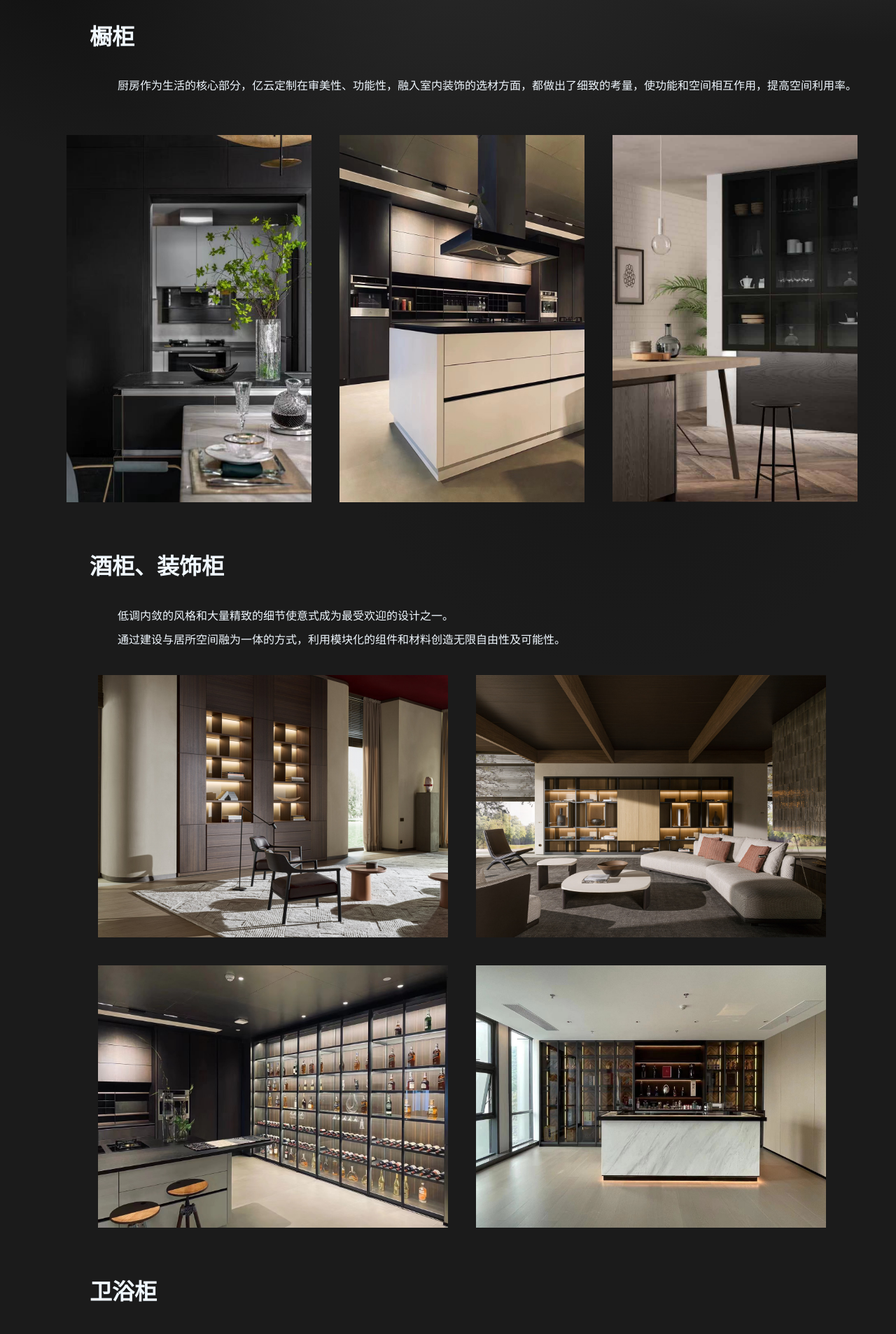
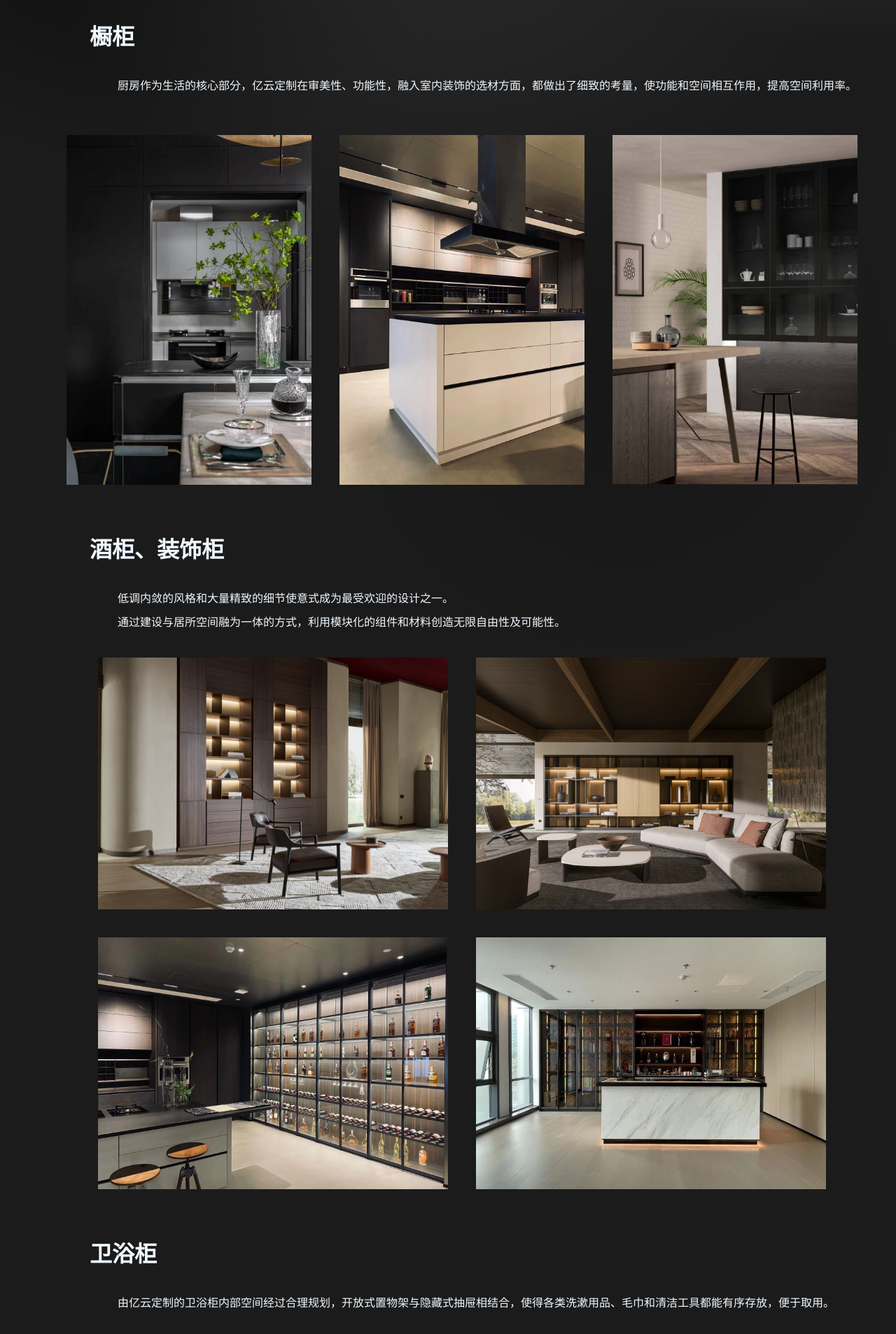
Before and after one commit to yifan503/ycloud, a Next.js app: page /cabinet in a window 1280 px wide. Shown: the part 660-2567 px from the top of the page at 70% size. Built offline with nearby package versions, Linux system fonts and the light colour scheme.

Commit message:
cabinet page anim

```diff
--- a/src/app/cabinet/cabinet.module.css
+++ b/src/app/cabinet/cabinet.module.css
@@ -45,6 +45,7 @@
     flex-direction: row;
     padding: 20px 0 0 40px;
     justify-content: center;
+    align-items: center;
 }
 
 .column{
@@ -53,9 +54,9 @@
 }
 
 .img{
-    width: 350px;
-    height: auto;
-    padding: 40px 20px 0 20px;
+    width: 100%;
+    height: 100%;
+    /* padding: 40px 20px 0 20px; */
     transition: transform 1s ease;
 }
 
@@ -63,15 +64,6 @@
     transform: scale(1.1);
 }
 
-.img_gradevin{
-    width: 500px;
-    padding: 20px 20px 0 20px;
-}
-
-/* .text{
-    display: flex;
-    flex-direction: column;
-} */
 .text{
     margin-top: 20px;
     padding-left: 30px;
@@ -92,8 +84,16 @@
     font-size: 32px;
 }
 
-.img_2{
+.anim_container{
+    width: 350px;
+    height: 500px;
+    margin: 40px 20px 0 20px;
+    overflow: hidden;
+}
+
+.anim_gradevin{
     width: 500px;
-    height: auto;
-    padding: 40px 20px 0 20px;
+    height: 360px;
+    margin: 20px 20px 0 20px;
+    overflow: hidden;
 }
--- a/src/app/cabinet/page.js
+++ b/src/app/cabinet/page.js
@@ -13,22 +13,22 @@ export default function Cabinet() {
                         <p className={styles.intro}>意式储物柜将传统杂物储藏空间，置于日常生活中更加触手可及的地方管理储物空间秩序。</p>
                     </div>
                 </div>
-                {/* <div className={styles.row}>
-                    <img src='/image/cabinet3.png' alt='wardrobes' className={styles.head_img} />
-                    <div className={styles.text}>
-                        <h1>柜体定制</h1>
-                        <p>有条不紊、抛却繁杂是所有人都向往的井然有序的生活。</p>
-                        <p>意式储物柜将传统杂物储藏空间，置于日常生活中更加触手可及的地方管理储物空间秩序。</p>
-                    </div>
-                </div> */}
                 <div className={styles.intro_text_container}>
                     <h2 className={styles.sub_title}>橱柜</h2>
                     <div className={styles.intro_text}>厨房作为生活的核心部分，亿云定制在审美性、功能性，融入室内装饰的选材方面，都做出了细致的考量，使功能和空间相互作用，提高空间利用率。</div>
                 </div>
                 <div className={styles.row}>
-                    <img src='/image/cupboard3.jpg' alt='wardrobes' className={styles.img} />
-                    <img src='/image/cupboard4.jpg' alt='wardrobes' className={styles.img} />
-                    <img src='/image/cupboard5.png' alt='wardrobes' className={styles.img} />
+                    <div className={styles.anim_container}>
+                        <img src='/image/cupboard3.jpg' alt='wardrobes' className={styles.img} />
+                    </div>
+                    <div className={styles.anim_container}>
+                        <img src='/image/cupboard4.jpg' alt='wardrobes' className={styles.img} />
+                    </div>
+                    <div className={styles.anim_container}>
+                        <img src='/image/cupboard5.png' alt='wardrobes' className={styles.img} />
+                    </div>
+                    {/* <img src='/image/cupboard4.jpg' alt='wardrobes' className={styles.img} />
+                    <img src='/image/cupboard5.png' alt='wardrobes' className={styles.img} /> */}
 
                 </div>
                 <div className={styles.intro_text_container}>
@@ -37,22 +37,34 @@ export default function Cabinet() {
                     <div className={styles.intro_text} > 通过建设与居所空间融为一体的方式，利用模块化的组件和材料创造无限自由性及可能性。</div>
                 </div>
                 <div className={styles.row}>
-                    <img src='/image/cabinet3.png' alt='wardrobes' className={styles.img_gradevin} />
-                    <img src='/image/cabinet4.png' alt='wardrobes' className={styles.img_gradevin} />
+                    <div className={styles.anim_gradevin}>
+                        <img src='/image/cabinet3.png' alt='wardrobes' className={styles.img} />
+                    </div>
+                    <div className={styles.anim_gradevin}>
+                        <img src='/image/cabinet4.png' alt='wardrobes' className={styles.img} />
+                    </div>
 
                 </div>
                 <div className={styles.row}>
-
-                    <img src='/image/gradevin.jpg' alt='wardrobes' className={styles.img_gradevin} />
-                    <img src='/image/gradevin2.jpg' alt='wardrobes' className={styles.img_gradevin} />
+                    <div className={styles.anim_gradevin}>
+                        <img src='/image/gradevin.jpg' alt='wardrobes' className={styles.img} />
+                    </div>
+                    <div className={styles.anim_gradevin}>
+                        <img src='/image/gradevin2.jpg' alt='wardrobes' className={styles.img} />
+                    </div>
                 </div>
                 <div className={styles.intro_text_container}>
                     <h2 className={styles.sub_title}>卫浴柜</h2>
                     <div className={styles.intro_text}>由亿云定制的卫浴柜内部空间经过合理规划，开放式置物架与隐藏式抽屉相结合，使得各类洗漱用品、毛巾和清洁工具都能有序存放，便于取用。</div>
                 </div>
                 <div className={styles.row}>
-                    <img src='/image/cabinet2.png' alt='wardrobes' className={styles.img_2} />
-                    <img src='/image/cabinet5.png' alt='wardrobes' className={styles.img_2} />
+                    <div className={styles.anim_gradevin}>
+                        <img src='/image/cabinet2.png' alt='wardrobes' className={styles.img} />
+                    </div>
+                    <div className={styles.anim_gradevin}>
+                        <img src='/image/cabinet5.png' alt='wardrobes' className={styles.img} />
+                    </div>
+
                 </div>
 
             </div>
```
